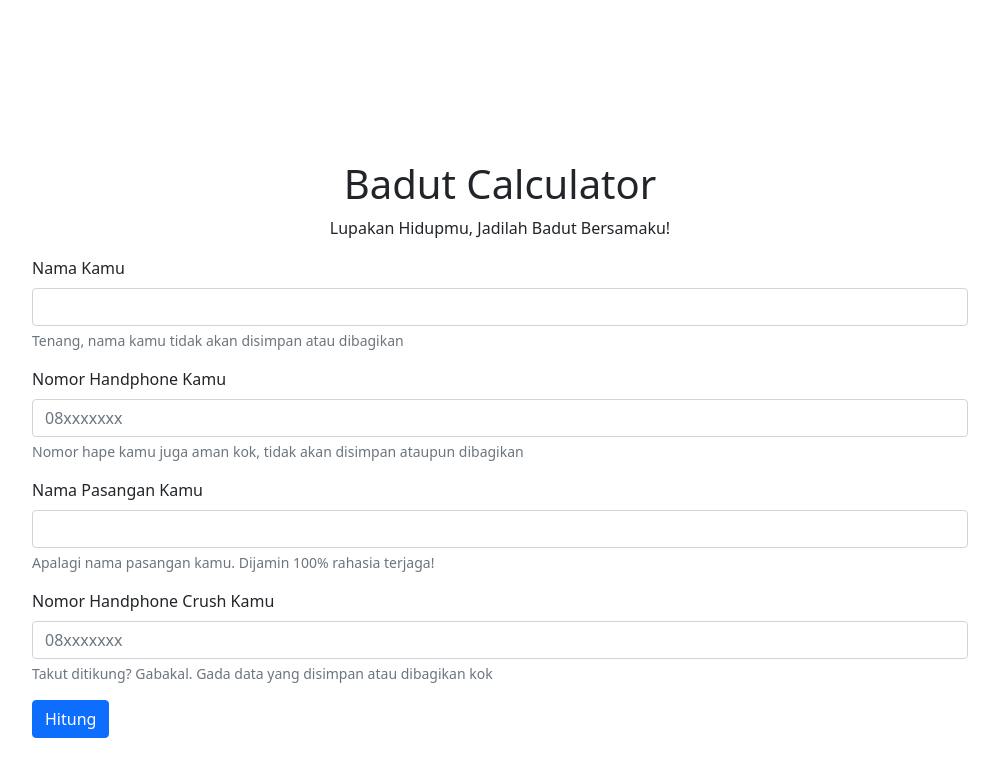
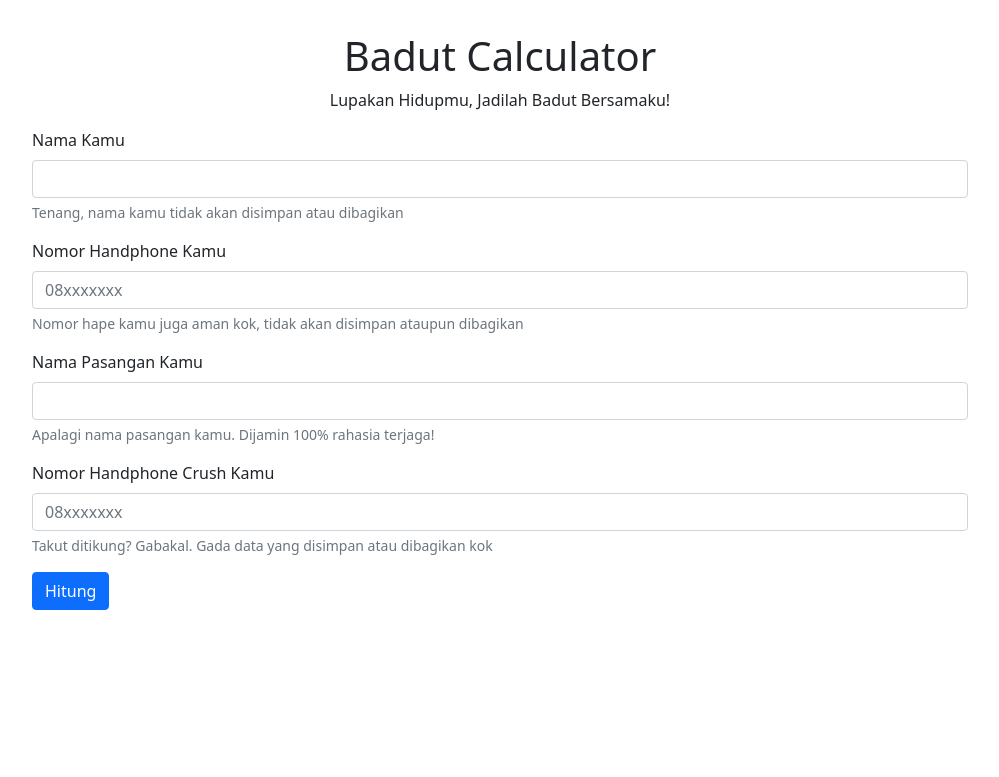
Before and after one commit to BIMA/badut-calculator, a Flask app: page / in a window 1280 px wide. Shown: the top 777 px of the page, without its empty margins (140-1139 px from the left). Run offline with Flask 2, Linux system fonts and the light colour scheme.

Commit message:
fixing margin top and bottom

```diff
--- a/templates/index.html
+++ b/templates/index.html
@@ -9,7 +9,7 @@
         <title>Badut Calculator</title>
     </head>
     <body>
-        <div class="container-sm" style="width: 75%; margin-top: 20vh">
+        <div class="container-sm" style="width: 75%; margin-top: 2rem; margin-bottom: 2rem">
             <h1 class="text-center">Badut Calculator</h1>
             <p class="text-center fw-normal">Lupakan Hidupmu, Jadilah Badut Bersamaku!</p>
             <form action="{{ url_for('operation_result') }}" method="post" id="calculator_form">
```
